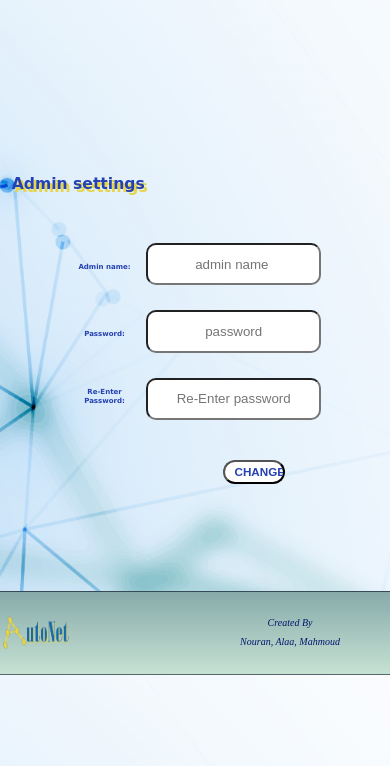
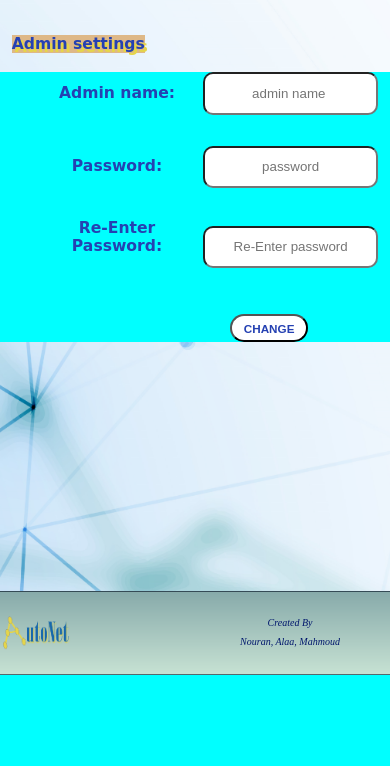
Before and after one commit to Nouran-Ebrahim/Graduation_Project, a PHP site: page /pages/admin_settings.html in a window 390 px wide. Shown: the part 169-935 px from the top of the page. After the commit the page ends 844 px from the top, so only its background shows below. Run offline with PHP 8.4, Linux system fonts and the light colour scheme.

Commit message:
responsive4

```diff
--- a/css/style.css
+++ b/css/style.css
@@ -197,26 +197,16 @@ input[name="log"]:hover{
   }
 /* login ending */
 
-/*admin settings starting*/
-/*.admin_container{
-    display: flex;
-    flex-direction: column;
-    width: 100%;
-    height: 100%;
-    justify-content: flex-start;
-    /*background-color: aqua;*/
-    /*align-items: center;
-}*/
 .Admin_settings{
     align-self: flex-start;
     margin-left: 3%;
-    margin-bottom: 50px;
+    margin-bottom: 5%;
     font-family: 'Turret Road', cursive;
     color: #2541B2;
     font-size: 4vw;
     text-shadow: 3px 3px #E5D549 ;
     font-weight: bold;
-   /* background-color: burlywood;*/
+    background-color: burlywood;
 }
 
 
@@ -233,6 +223,34 @@ input[name="log"]:hover{
       font-family: 'Turret Road', cursive;
       color: #2541B2;
       margin: 0% 0% 3% 10%;
+}
+
+@media only screen and (max-width: 769px) {
+    .lab2{
+        font-size: 3vw;
+        width: 33%;
+    }
+    #form2{
+        width: 90%;
+        background-color: aqua;
+    }
+    .admin{
+        margin-top: 0%;
+    }
+
+}
+@media only screen and (max-width: 426px) {
+    .lab2{
+        font-size: 4vw;
+        width: 40%;
+    }
+    #form2{
+        width: 100%;
+        background-color: aqua;
+    }
+    .admin{
+        margin-top: 9%;
+    }
 }
 
 /* admin settings ending */
--- a/pages/admin_settings.html
+++ b/pages/admin_settings.html
@@ -40,12 +40,12 @@
       </div>
     </div>
   </header>
-  <div class="login_container">
+  <div class="login_container admin">
 
     <div class="Admin_settings">
       Admin settings
     </div>
-    <form method="post" id="form2" action="../pages/home.html">
+    <form method="get" id="form2" action="../pages/home.html">
       <label class="lab2"> Admin name:</label>
       <input type="text" name="Adminname" placeholder="admin name " class="in" id="in1" required autocomplete="off">
       <label class="lab2"> Password:</label>
--- a/pages/login.html
+++ b/pages/login.html
@@ -19,7 +19,7 @@
             <div class="webname">
                 <img id="name" src="../images/website name.png">
             </div>
-            <form method="post" id="form1" name="myForm" action="../pages/home.html">
+            <form method="get" id="form1" name="myForm" action="../pages/home.html">
                 <label class="lab"> Admin name:</label>
                 <input type="text" name="Adminname" placeholder="admin name " class="in" id="in1" required
                     autocomplete="off">
```
